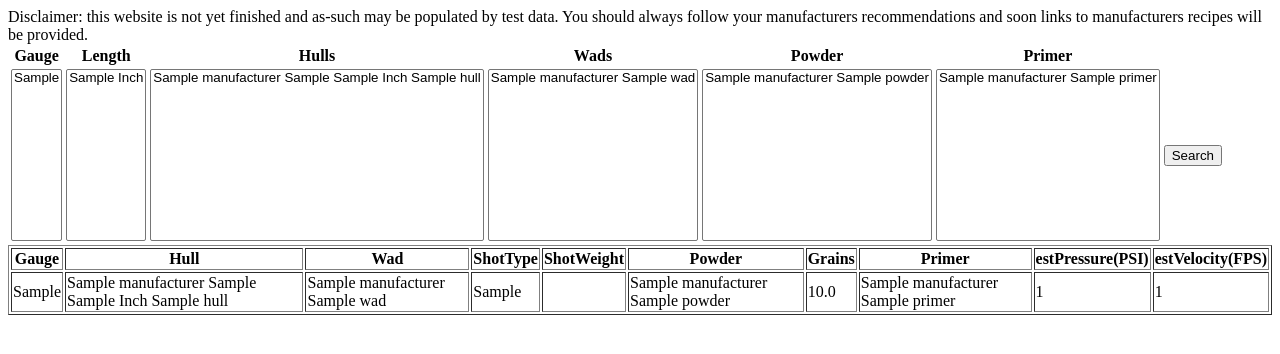
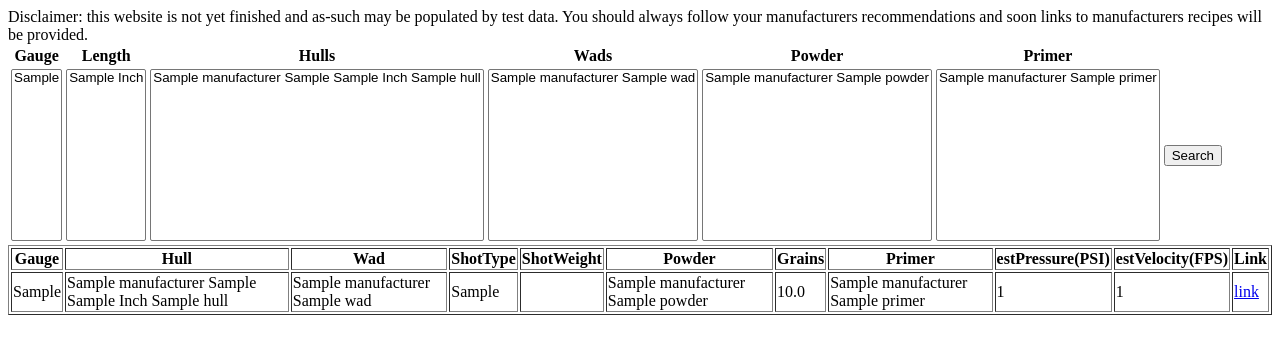
Before and after one commit to rsaxvc/reloadr, a Django app: page /recipes/ in a window 1280 px wide. Shown: the top 354 px of the page. Run offline with Django 3.2, Linux system fonts and the light colour scheme; tables that the repository leaves empty hold one stand-in row (values such as "Sample post"); some libraries are stand-ins or nearby versions.

Commit message:
Add Link to source
Type: New Feature

```diff
--- a/web/reloadr/recipes/templates/recipes/index.html
+++ b/web/reloadr/recipes/templates/recipes/index.html
@@ -127,6 +127,7 @@ Disclaimer: this website is not yet finished and as-such may be populated by tes
 			<th>Primer</th>
 			<th>estPressure(PSI)</th>
 			<th>estVelocity(FPS)</th>
+			<th>Link</th>
 		</tr>
 	</thead>
 	<tbody>
@@ -142,6 +143,7 @@ Disclaimer: this website is not yet finished and as-such may be populated by tes
 			<td>{{ recipe.primer }}</td>
 			<td>{{ recipe.estPressure }}</td>
 			<td>{{ recipe.estVelocity }}</td>
+			<td><a href="{{recipe.url}}">link</a></td>
 		</tr>
 	{% endfor %}
 	</tbody>
```
